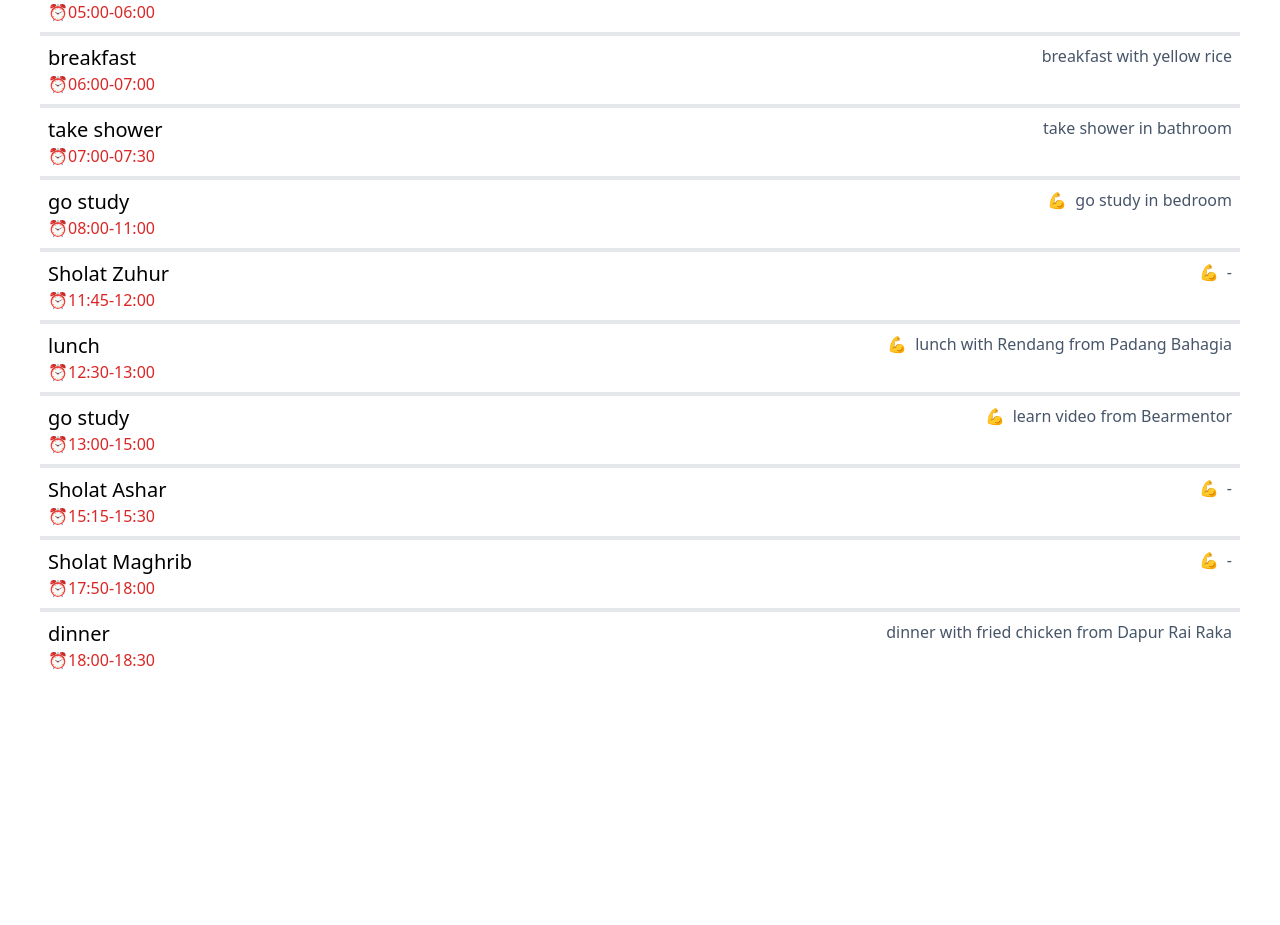
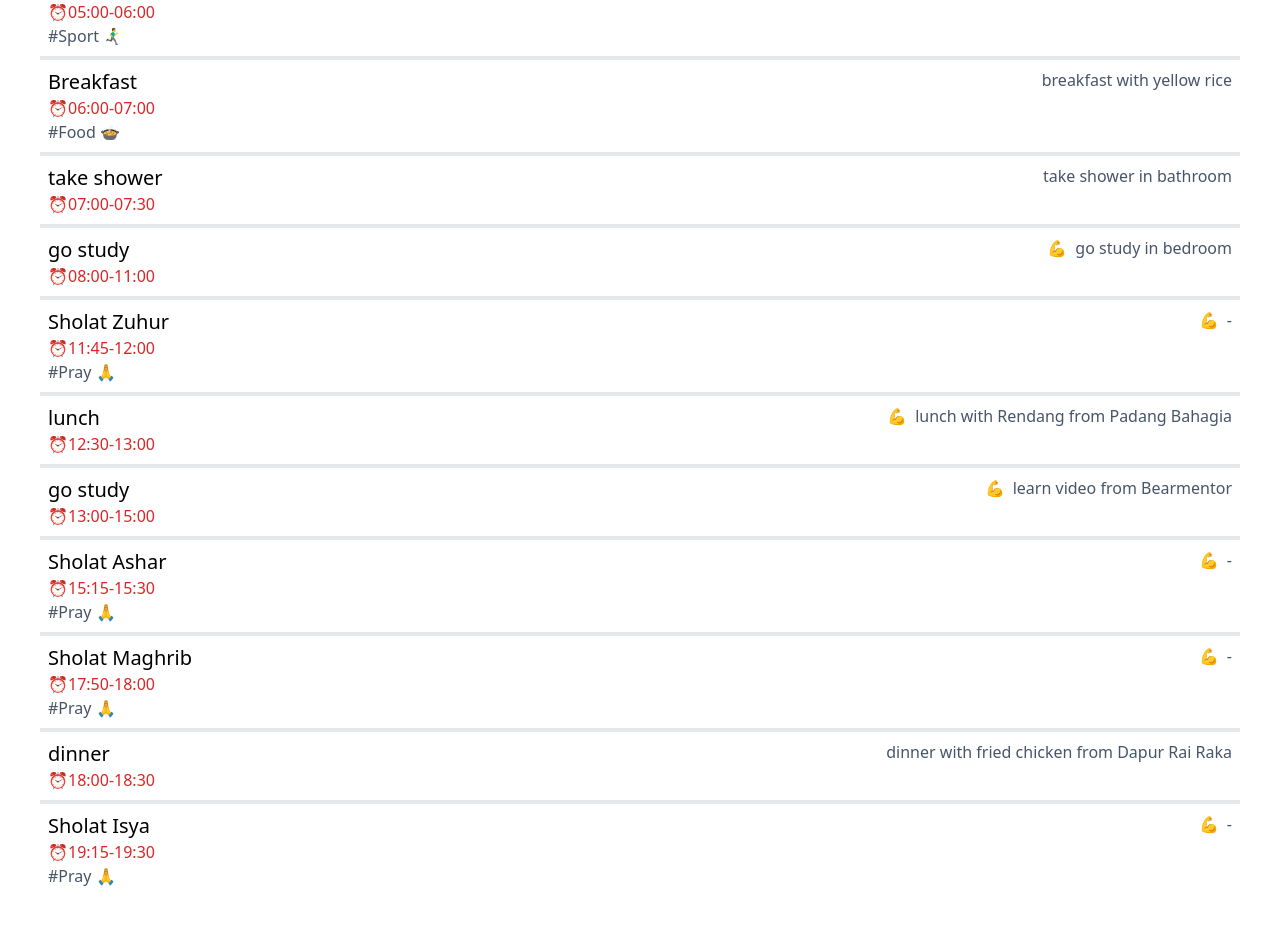
Before and after one commit to anandamarwan/daily-activity, a React (Vite) app: page / in a window 1280 px wide. Shown: the part 181-1106 px from the top of the page. Before the commit the page ends 901 px from the top, so only its background shows below. Built offline with nearby package versions, Linux system fonts and the light colour scheme.

Commit message:
create category field

```diff
--- a/src/components/ui/activity-item.tsx
+++ b/src/components/ui/activity-item.tsx
@@ -17,6 +17,7 @@ export function ActivityItem({ activity }: { activity: Activity }) {
             <time dateTime={timeEnd}>{timeEnd}</time>
           </p>
         )}
+        <p className="text-slate-600">{activity.category}</p>
       </div>
 
       <div className="flex gap-2">
--- a/src/data/activities.ts
+++ b/src/data/activities.ts
@@ -1,8 +1,8 @@
 export type Activity = {
   id: number;
   title: string;
+  category?: string;
   description: string;
-  date: Date;
   isMust: boolean;
   timeStart?: Date;
   timeEnd?: Date;
@@ -12,17 +12,17 @@ export const activities: Activity[] = [
   {
     id: 1,
     title: "Jogging",
+    category: "#Sport 🏃‍♂️‍➡️",
     description: "Jogging arround 10-15 minutes",
-    date: new Date(),
     isMust: false,
     timeStart: new Date("2024-05-23 05:00"),
     timeEnd: new Date("2024-05-23 06:00"),
   },
   {
     id: 2,
-    title: "breakfast",
+    title: "Breakfast",
+    category: "#Food 🍲",
     description: "breakfast with yellow rice",
-    date: new Date(),
     isMust: false,
     timeStart: new Date("2024-05-23 06:00"),
     timeEnd: new Date("2024-05-23 07:00"),
@@ -31,7 +31,6 @@ export const activities: Activity[] = [
     id: 3,
     title: "take shower",
     description: "take shower in bathroom",
-    date: new Date(),
     isMust: false,
     timeStart: new Date("2024-05-23 07:00"),
     timeEnd: new Date("2024-05-23 07:30"),
@@ -40,7 +39,6 @@ export const activities: Activity[] = [
     id: 4,
     title: "go study",
     description: "go study in bedroom",
-    date: new Date(),
     isMust: true,
     timeStart: new Date("2024-05-23 08:00"),
     timeEnd: new Date("2024-05-23 11:00"),
@@ -48,8 +46,8 @@ export const activities: Activity[] = [
   {
     id: 5,
     title: "Sholat Zuhur",
+    category: "#Pray 🙏",
     description: "-",
-    date: new Date(),
     isMust: true,
     timeStart: new Date("2024-05-23 11:45"),
     timeEnd: new Date("2024-05-23 12:00"),
@@ -58,7 +56,6 @@ export const activities: Activity[] = [
     id: 6,
     title: "lunch",
     description: "lunch with Rendang from Padang Bahagia",
-    date: new Date(),
     isMust: true,
     timeStart: new Date("2024-05-23 12:30"),
     timeEnd: new Date("2024-05-23 13:00"),
@@ -67,7 +64,6 @@ export const activities: Activity[] = [
     id: 7,
     title: "go study",
     description: "learn video from Bearmentor",
-    date: new Date(),
     isMust: true,
     timeStart: new Date("2024-05-23 13:00"),
     timeEnd: new Date("2024-05-23 15:00"),
@@ -75,8 +71,8 @@ export const activities: Activity[] = [
   {
     id: 8,
     title: "Sholat Ashar",
+    category: "#Pray 🙏",
     description: "-",
-    date: new Date(),
     isMust: true,
     timeStart: new Date("2024-05-23 15:15"),
     timeEnd: new Date("2024-05-23 15:30"),
@@ -84,8 +80,8 @@ export const activities: Activity[] = [
   {
     id: 9,
     title: "Sholat Maghrib",
+    category: "#Pray 🙏",
     description: "-",
-    date: new Date(),
     isMust: true,
     timeStart: new Date("2024-05-23 17:50"),
     timeEnd: new Date("2024-05-23 18:00"),
@@ -94,9 +90,17 @@ export const activities: Activity[] = [
     id: 10,
     title: "dinner",
     description: "dinner with fried chicken from Dapur Rai Raka",
-    date: new Date(),
     isMust: false,
     timeStart: new Date("2024-05-23 18:00"),
     timeEnd: new Date("2024-05-23 18:30"),
   },
+  {
+    id: 11,
+    title: "Sholat Isya",
+    category: "#Pray 🙏",
+    description: "-",
+    isMust: true,
+    timeStart: new Date("2024-05-23 19:15"),
+    timeEnd: new Date("2024-05-23 19:30"),
+  },
 ];
```
